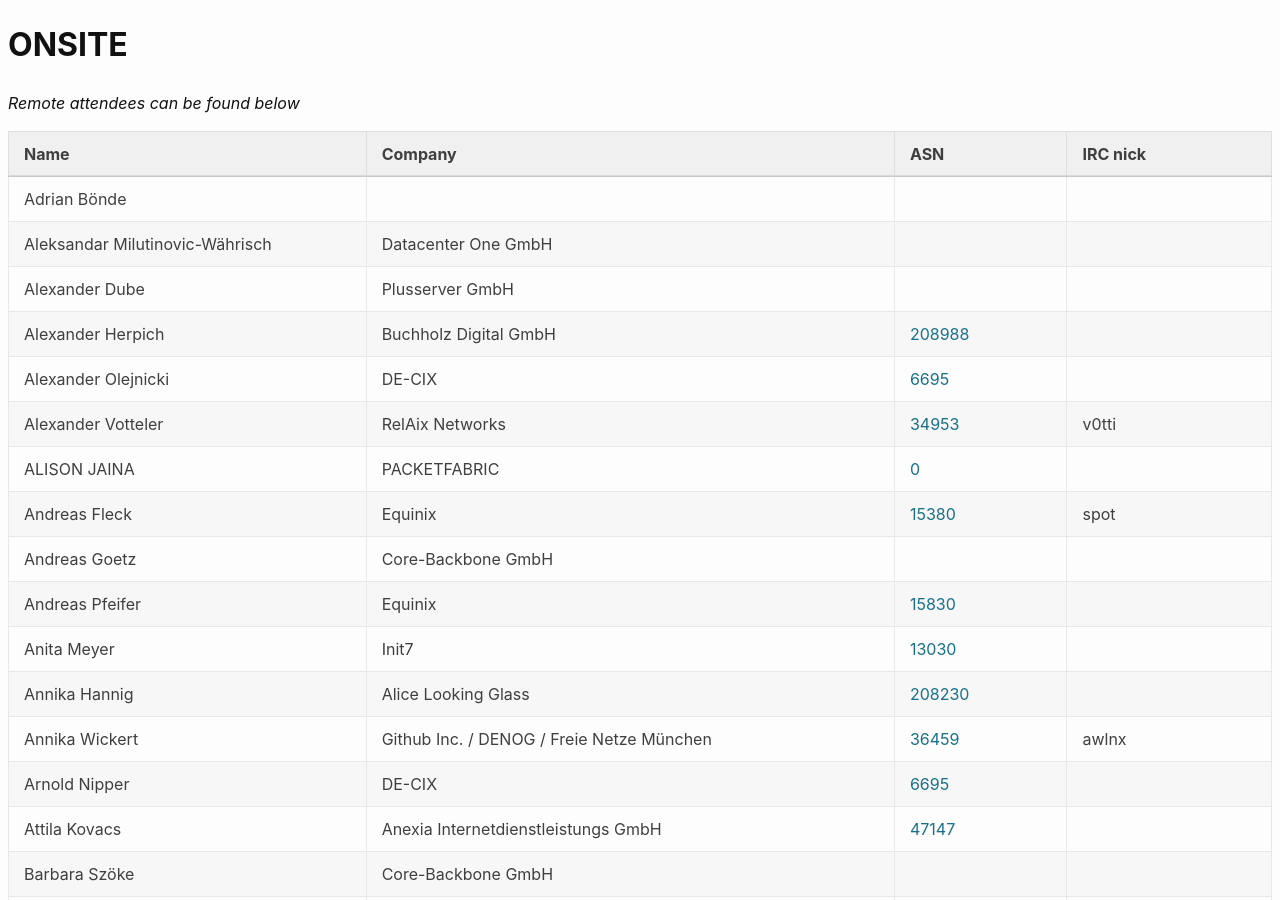
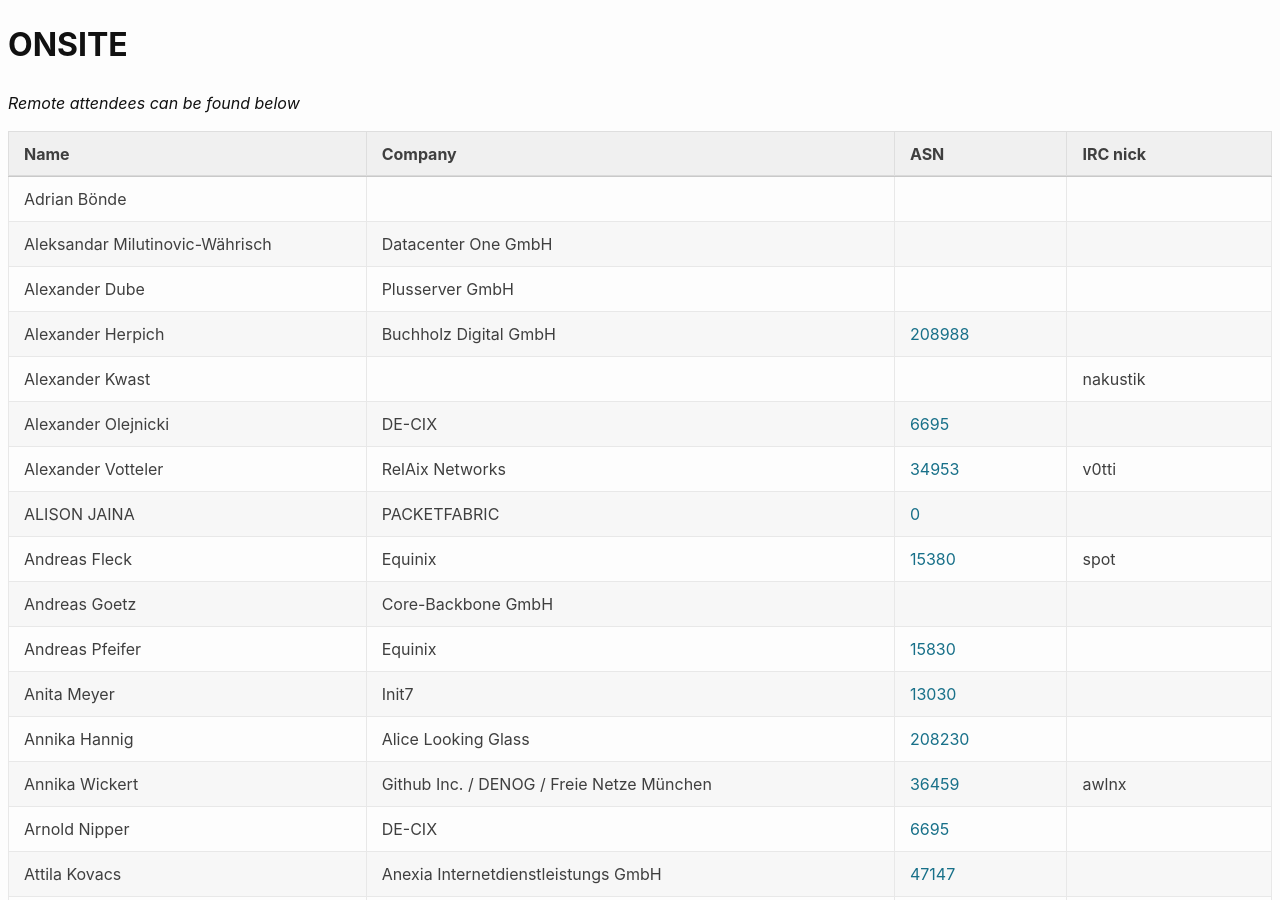
Before and after one commit to denog/pretix-attendeelist, a Jekyll site: the page built from denog14/index.md, in a window 1280 px wide and 900 px high. Built offline with Jekyll 4.4.1, drawn with Linux system fonts in a browser that asks for light colours.

Commit message:
Latest data: Fri Oct 14 14:54:29 UTC 2022

```diff
--- a/_data/attendees_denog14_onsite.json
+++ b/_data/attendees_denog14_onsite.json
@@ -22,6 +22,12 @@
     "company": "Buchholz Digital GmbH",
     "irc": null,
     "asn": "208988"
+  },
+  {
+    "name": "Alexander Kwast",
+    "company": null,
+    "irc": "nakustik",
+    "asn": null
   },
   {
     "name": "Alexander Olejnicki",
```
